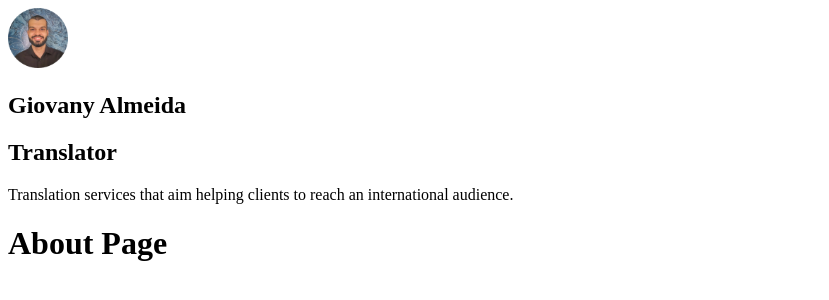
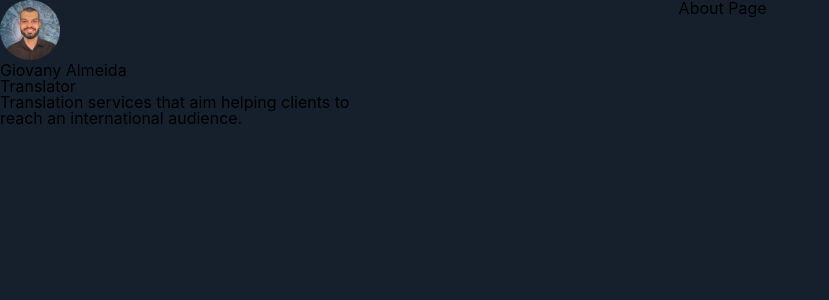
Before and after one commit to marcelopajr/giovany-translator, a Gatsby site: page /about in a window 1280 px wide. Shown: the whole page, without its empty margins (0-829 px from the left). Built offline with nearby package versions, Linux system fonts and the light colour scheme; Gatsby itself is replaced by a stand-in of ours.

Commit message:
Trabalhando com Styled Components

```diff
--- a/gatsby-config.js
+++ b/gatsby-config.js
@@ -6,6 +6,7 @@
     author: `@marcelopajr`,
   },
   plugins: [
+    `gatsby-plugin-styled-components`,
     `gatsby-plugin-react-helmet`,
     `gatsby-plugin-image`,
     {
--- a/package.json
+++ b/package.json
@@ -13,12 +13,14 @@
     "gatsby-plugin-offline": "^4.0.0",
     "gatsby-plugin-react-helmet": "^4.0.0",
     "gatsby-plugin-sharp": "^3.0.0",
+    "gatsby-plugin-styled-components": "^4.0.0",
     "gatsby-source-filesystem": "^3.0.0",
     "gatsby-transformer-sharp": "^3.0.0",
     "prop-types": "^15.7.2",
     "react": "^17.0.1",
     "react-dom": "^17.0.1",
-    "react-helmet": "^6.1.0"
+    "react-helmet": "^6.1.0",
+    "styled-components": "^5.2.1"
   },
   "devDependencies": {
     "cross-env": "^7.0.3",
--- a/src/components/layout.js
+++ b/src/components/Layout/index.js
@@ -1,15 +1,18 @@
 import * as React from "react"
 import PropTypes from "prop-types"
-import Profile from "./Profile"
+import Profile from "../Profile"
+import GlobalStyles from "../../styles/global"
+import * as S from "./styled"
 
 const Layout = ({ children }) => {
   return (
-    <>
+    <S.LayoutWrapper>
+      <GlobalStyles />
       <aside>
         <Profile />
       </aside>
-      <main>{children}</main>
-    </>
+      <S.LayoutMain>{children}</S.LayoutMain>
+    </S.LayoutWrapper>
   )
 }
 
--- /dev/null
+++ b/src/components/Layout/styled.js
@@ -0,0 +1,12 @@
+import styled from "styled-components"
+
+export const LayoutWrapper = styled.section`
+  display: flex;
+`
+
+export const LayoutMain = styled.main`
+  background: #16202c;
+  min-height: 100vh;
+  padding: 0 3.75rem 0 20rem;
+  width: 100%;
+`
--- a/src/pages/404.js
+++ b/src/pages/404.js
@@ -1,6 +1,6 @@
 import * as React from "react"
 
-import Layout from "../components/layout"
+import Layout from "../components/Layout"
 import SEO from "../components/seo"
 
 const NotFoundPage = () => (
--- a/src/pages/about.js
+++ b/src/pages/about.js
@@ -1,5 +1,5 @@
 import React from "react"
-import Layout from "../components/layout"
+import Layout from "../components/Layout"
 import SEO from "../components/seo"
 
 const AboutPage = () => (
--- a/src/pages/index.js
+++ b/src/pages/index.js
@@ -1,5 +1,5 @@
 import * as React from "react"
-import Layout from "../components/layout"
+import Layout from "../components/Layout"
 import SEO from "../components/seo"
 
 const IndexPage = () => (
--- /dev/null
+++ b/src/styles/global.js
@@ -0,0 +1,66 @@
+import { createGlobalStyle } from "styled-components"
+
+const GlobalStyles = createGlobalStyle`
+  /* http://meyerweb.com/eric/tools/css/reset/
+   v2.0 | 20110126
+   License: none (public domain)
+  */
+  html, body, div, span, applet, object, iframe,
+  h1, h2, h3, h4, h5, h6, p, blockquote, pre,
+  a, abbr, acronym, address, big, cite, code,
+  del, dfn, em, img, ins, kbd, q, s, samp,
+  small, strike, strong, sub, sup, tt, var,
+  b, u, i, center,
+  dl, dt, dd, ol, ul, li,
+  fieldset, form, label, legend,
+  table, caption, tbody, tfoot, thead, tr, th, td,
+  article, aside, canvas, details, embed,
+  figure, figcaption, footer, header, hgroup,
+  menu, nav, output, ruby, section, summary,
+  time, mark, audio, video {
+    margin: 0;
+    padding: 0;
+    border: 0;
+    font-size: 100%;
+    font: inherit;
+    vertical-align: baseline;
+  }
+  /* HTML5 display-role reset for older browsers */
+  article, aside, details, figcaption, figure,
+  footer, header, hgroup, menu, nav, section {
+    display: block;
+  }
+  body {
+    line-height: 1;
+  }
+  ol, ul {
+    list-style: none;
+  }
+  blockquote, q {
+    quotes: none;
+  }
+  blockquote:before, blockquote:after,
+  q:before, q:after {
+    content: '';
+    content: none;
+  }
+  table {
+    border-collapse: collapse;
+    border-spacing: 0;
+  }
+  * {
+    box-sizing: border-box;
+  }
+  body {
+    background: #16202c;
+    line-height: 1;
+    font-size: 100%;
+    font-family: -apple-system, BlinkMacSystemFont, "Segoe UI", Roboto, Helvetica, Arial, sans-serif, "Apple Color Emoji", "Segoe UI Emoji", "Segoe UI Symbol";
+  }
+  img {
+    display: block;
+  	width: 100%;
+  	height: auto;
+  }
+`
+export default GlobalStyles
```
Also changed, not shown: 1 other file.
